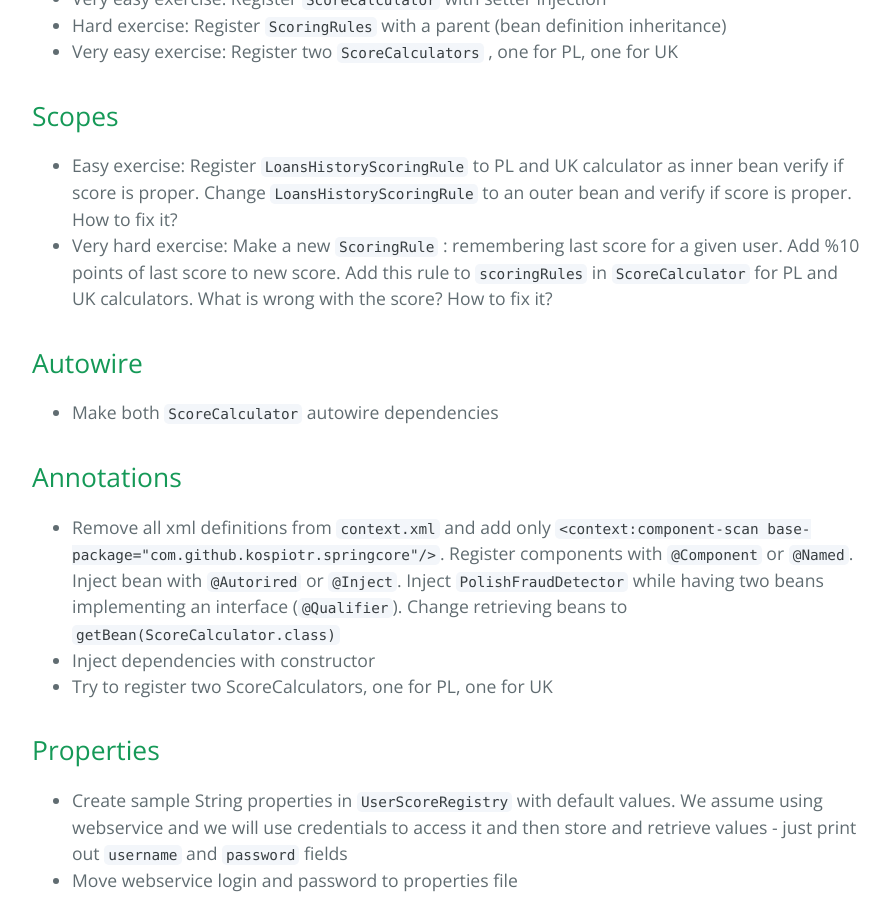
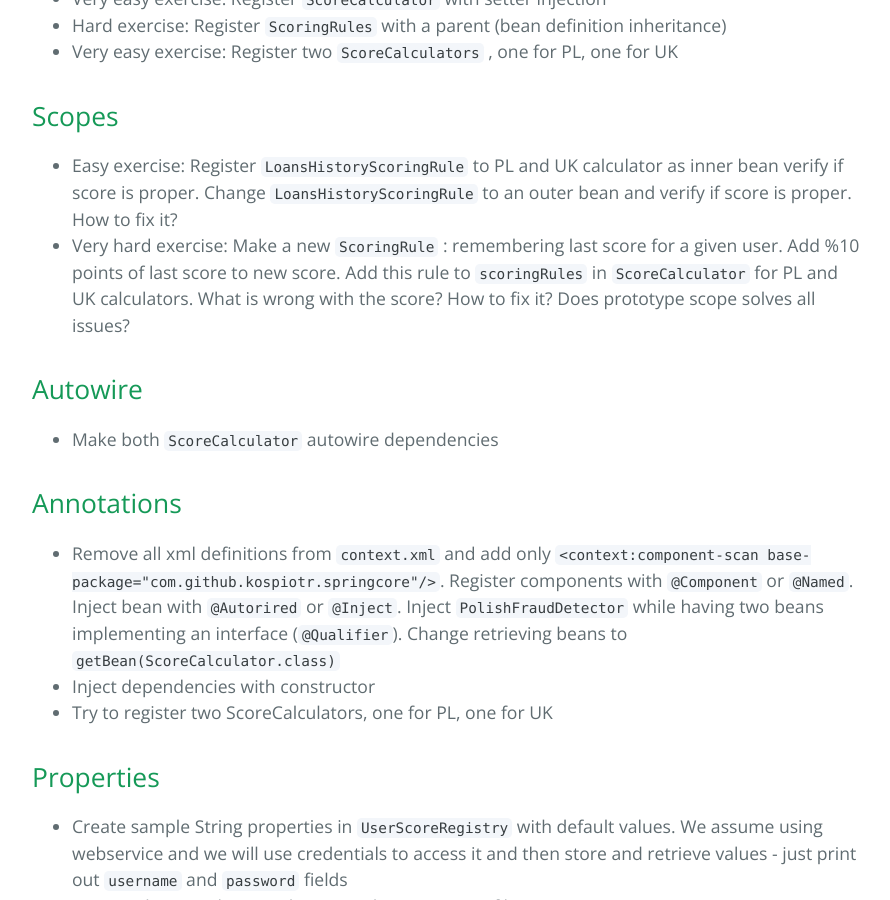
Before and after one commit to kospiotr/spring-core-workshops, a Jekyll site: the page built from index.md, in a window 1280 px wide and 900 px high, scrolled down 3248 px. Shown: the whole window, without its empty margins (192-1082 px from the left). Built offline with Jekyll 4.4.1, drawn with Linux system fonts in a browser that asks for light colours; Markdown is read by kramdown in place of the engine named in the settings.

Commit message:
Workshop update

````diff
--- a/index.md
+++ b/index.md
@@ -112,7 +112,7 @@ Loans scoring system. You give it a Loan Application (application - somebody app
 ## Scopes
 
 * Easy exercise: Register ```LoansHistoryScoringRule``` to PL and UK calculator as inner bean verify if score is proper. Change ```LoansHistoryScoringRule``` to an outer bean and verify if score is proper. How to fix it?
-* Very hard exercise: Make a new ```ScoringRule``` : remembering last score for a given user. Add %10 points of last score to new score. Add this rule to ```scoringRules``` in ```ScoreCalculator``` for PL and UK calculators. What is wrong with the score? How to fix it?
+* Very hard exercise: Make a new ```ScoringRule``` : remembering last score for a given user. Add %10 points of last score to new score. Add this rule to ```scoringRules``` in ```ScoreCalculator``` for PL and UK calculators. What is wrong with the score? How to fix it? Does prototype scope solves all issues?
 
 ## Autowire
 
````
